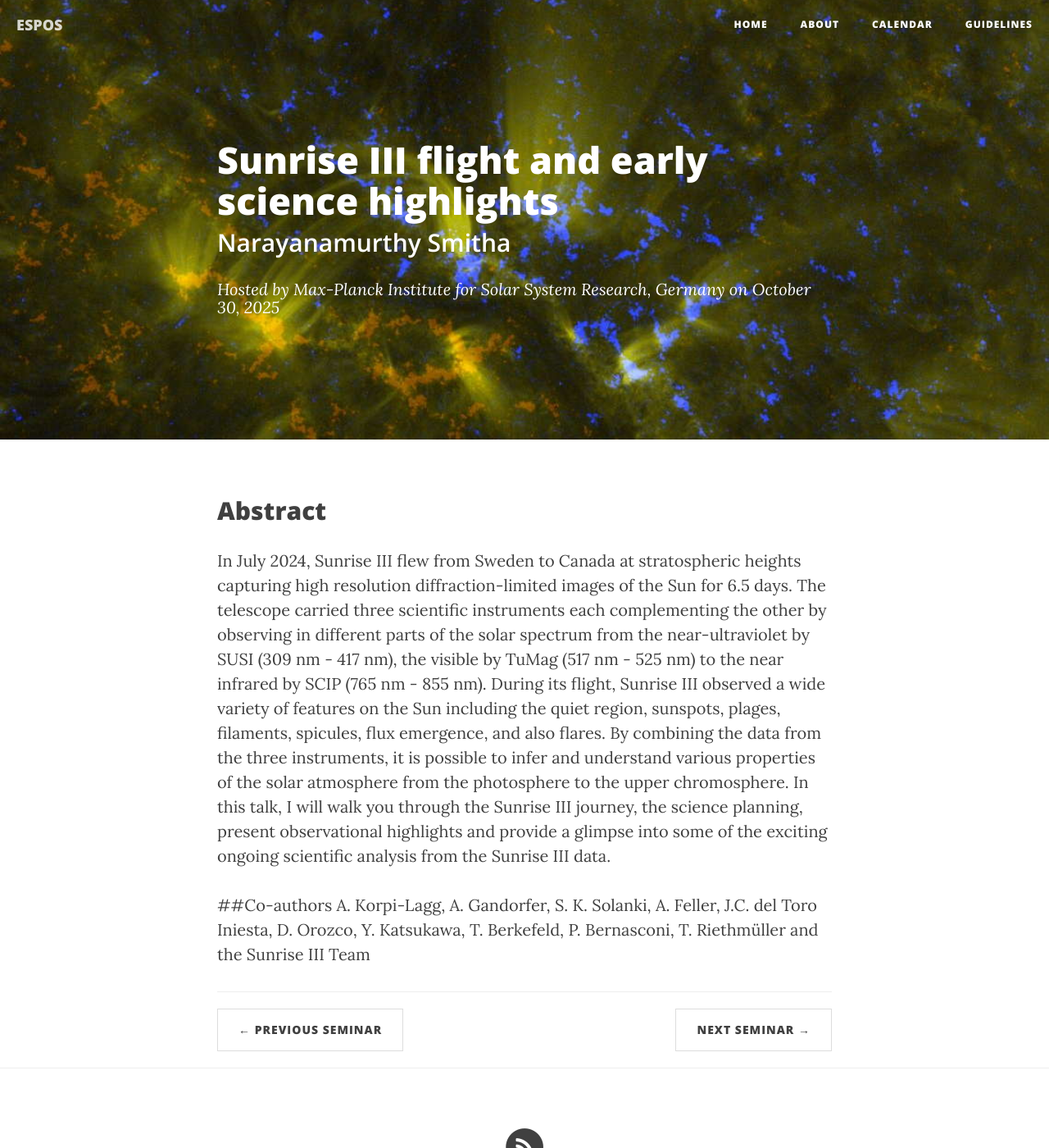
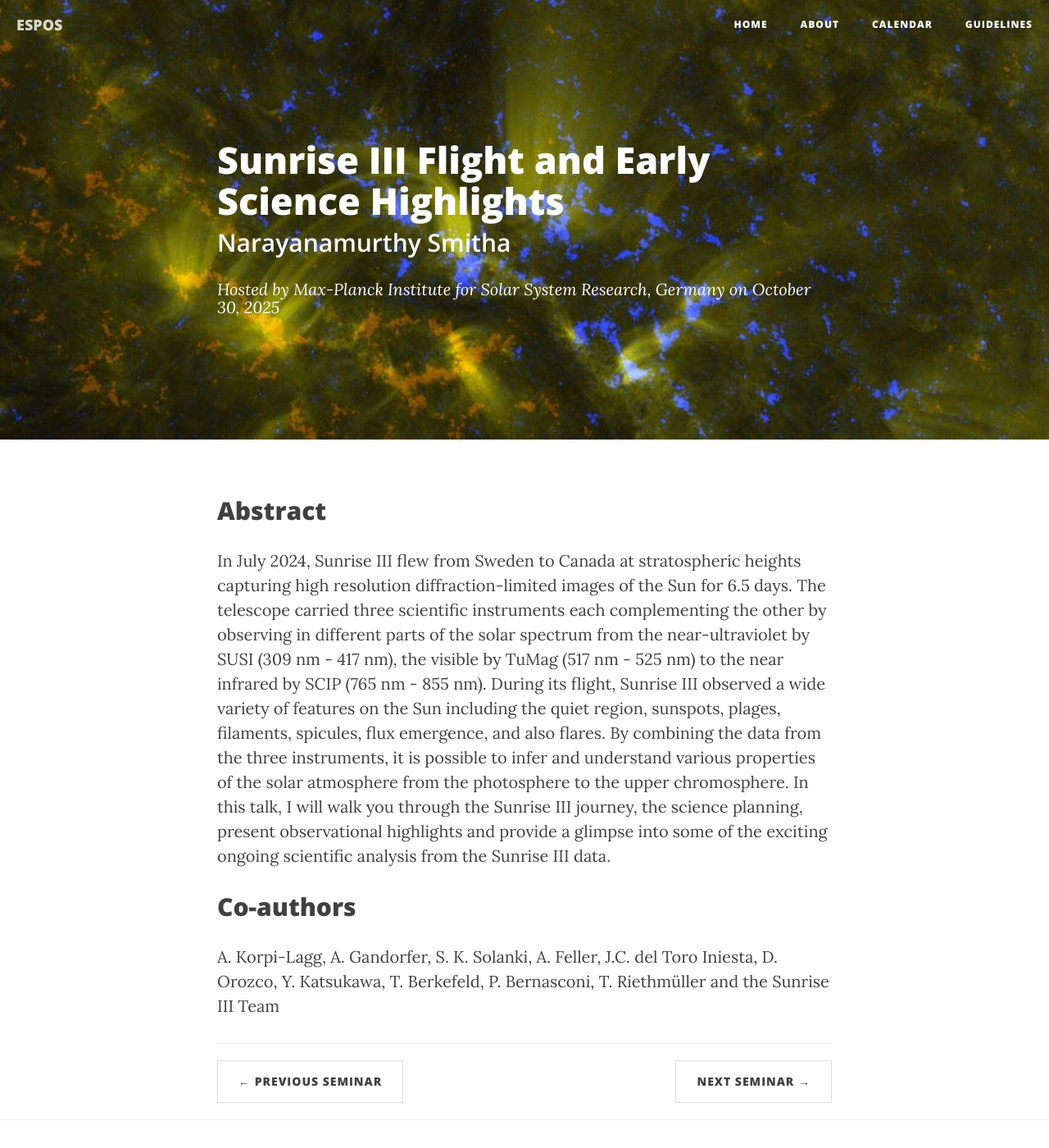
Before and after one commit to ITA-Solar/espos, a Jekyll site: the page built from _posts/2025-10-30-Narayanamurthy.md, in a window 1280 px wide and 1400 px high. Shown: the whole window at 82% size. Built offline with Jekyll 4.4.1, drawn with Linux system fonts in a browser that asks for light colours; nearby versions of some CDN libraries.

```diff
--- a/_posts/2025-10-30-Narayanamurthy.md
+++ b/_posts/2025-10-30-Narayanamurthy.md
@@ -1,6 +1,6 @@
 ---
 layout:     post
-title:      "Sunrise III flight and early science highlights"
+title:      "Sunrise III Flight and Early Science Highlights"
 subtitle:   "Narayanamurthy Smitha"
 date:       2025-10-30 11:00:00
 author:   "Max-Planck Institute for Solar System Research, Germany"
@@ -10,5 +10,5 @@ published:  true
 ## Abstract
 In July 2024, Sunrise III flew from Sweden to Canada at stratospheric heights capturing high resolution diffraction-limited images of the Sun for 6.5 days. The telescope carried three scientific instruments each complementing the other by observing in different parts of the solar spectrum from the near-ultraviolet by SUSI (309 nm - 417 nm), the visible by TuMag (517 nm - 525 nm) to the near infrared by SCIP (765 nm - 855 nm). During its flight, Sunrise III observed a wide variety of features on the Sun including the quiet region, sunspots, plages, filaments, spicules, flux emergence, and also flares.  By combining the data from the three instruments, it is possible to infer and understand various properties of the solar atmosphere from the photosphere to the upper chromosphere.  In this talk, I will walk you through the Sunrise III journey, the science planning, present observational highlights and provide a glimpse into some of the exciting ongoing scientific analysis from the Sunrise III data.
 
-##Co-authors
+## Co-authors
 A. Korpi-Lagg, A. Gandorfer, S. K. Solanki, A. Feller, J.C. del Toro Iniesta, D. Orozco, Y. Katsukawa, T. Berkefeld, P. Bernasconi, T. Riethmüller and the Sunrise III Team
```
